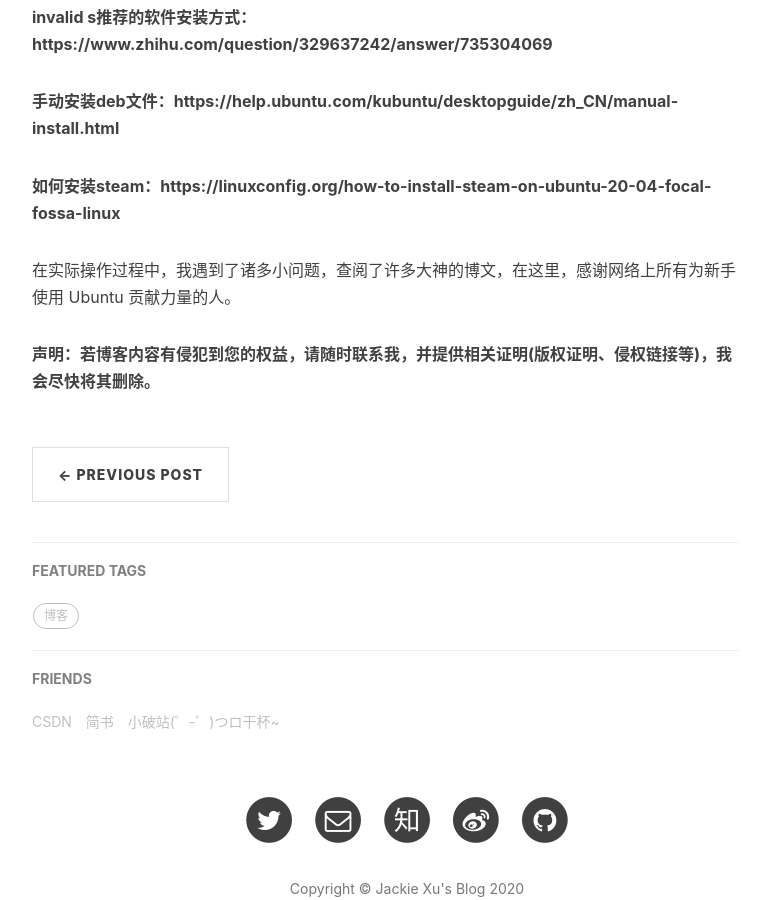
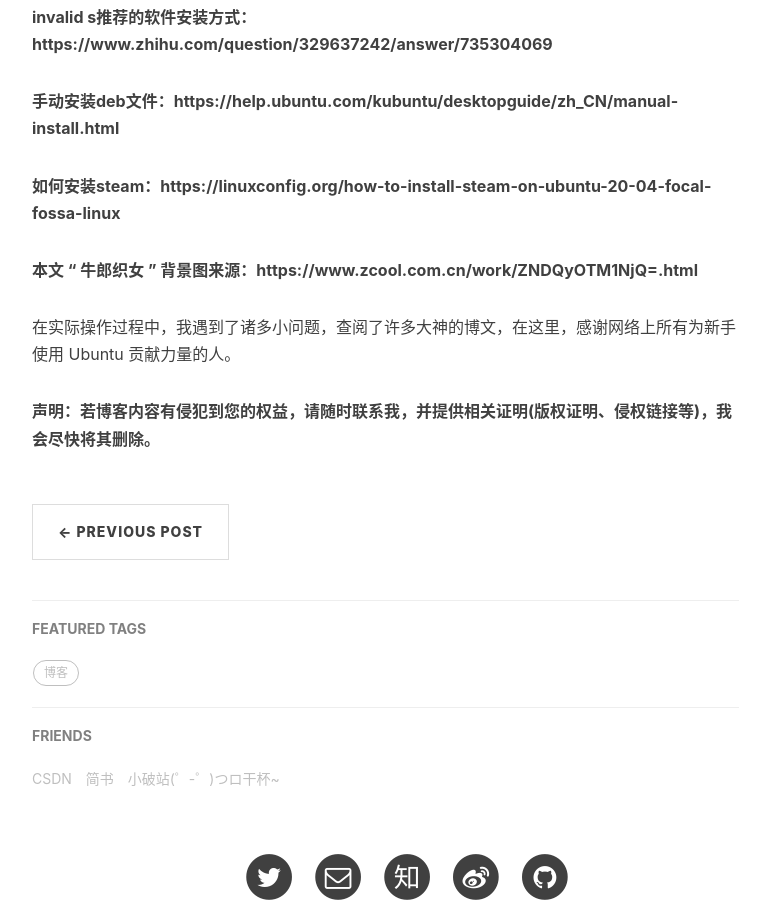
Before and after one commit to xj731231/xj731231.github.io, a Jekyll site: the page built from _posts/2020-06-08-Blog.md, in a window 1280 px wide and 900 px high, scrolled down 22204 px. Shown: the whole window, without its empty margins (233-1003 px from the left). Built offline with Jekyll 4.4.1, drawn with Linux system fonts in a browser that asks for light colours; nearby versions of some CDN libraries; comment, search, counter and statistics services are not loaded.

Commit message:
Update 2020-06-08-Blog.md

```diff
--- a/_posts/2020-06-08-Blog.md
+++ b/_posts/2020-06-08-Blog.md
@@ -653,6 +653,8 @@
 
 **如何安装steam：https://linuxconfig.org/how-to-install-steam-on-ubuntu-20-04-focal-fossa-linux**
 
+**本文 “ 牛郎织女 ” 背景图来源：https://www.zcool.com.cn/work/ZNDQyOTM1NjQ=.html**
+
 在实际操作过程中，我遇到了诸多小问题，查阅了许多大神的博文，在这里，感谢网络上所有为新手使用 Ubuntu 贡献力量的人。
 
  **声明：若博客内容有侵犯到您的权益，请随时联系我，并提供相关证明(版权证明、侵权链接等)，我会尽快将其删除。**
```
